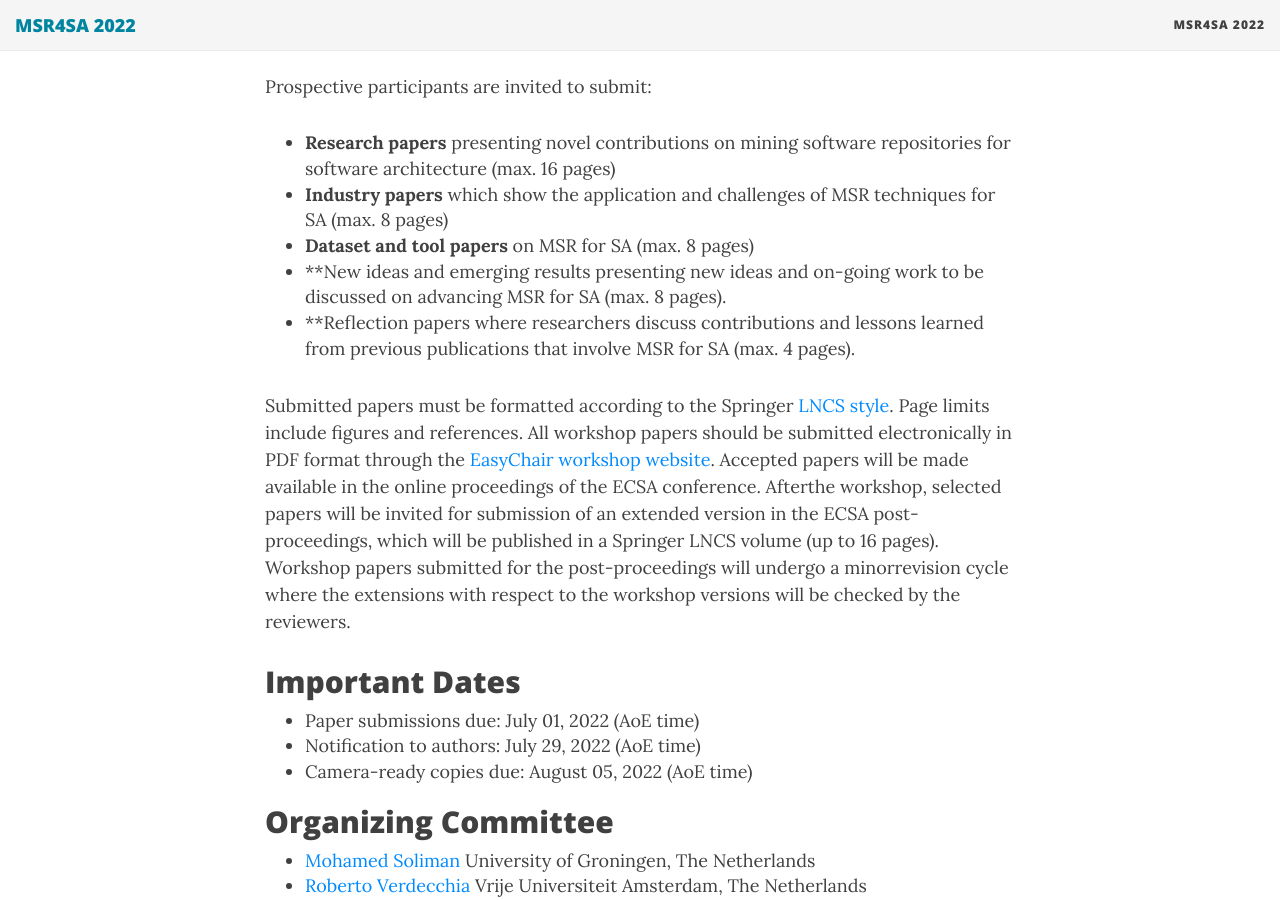
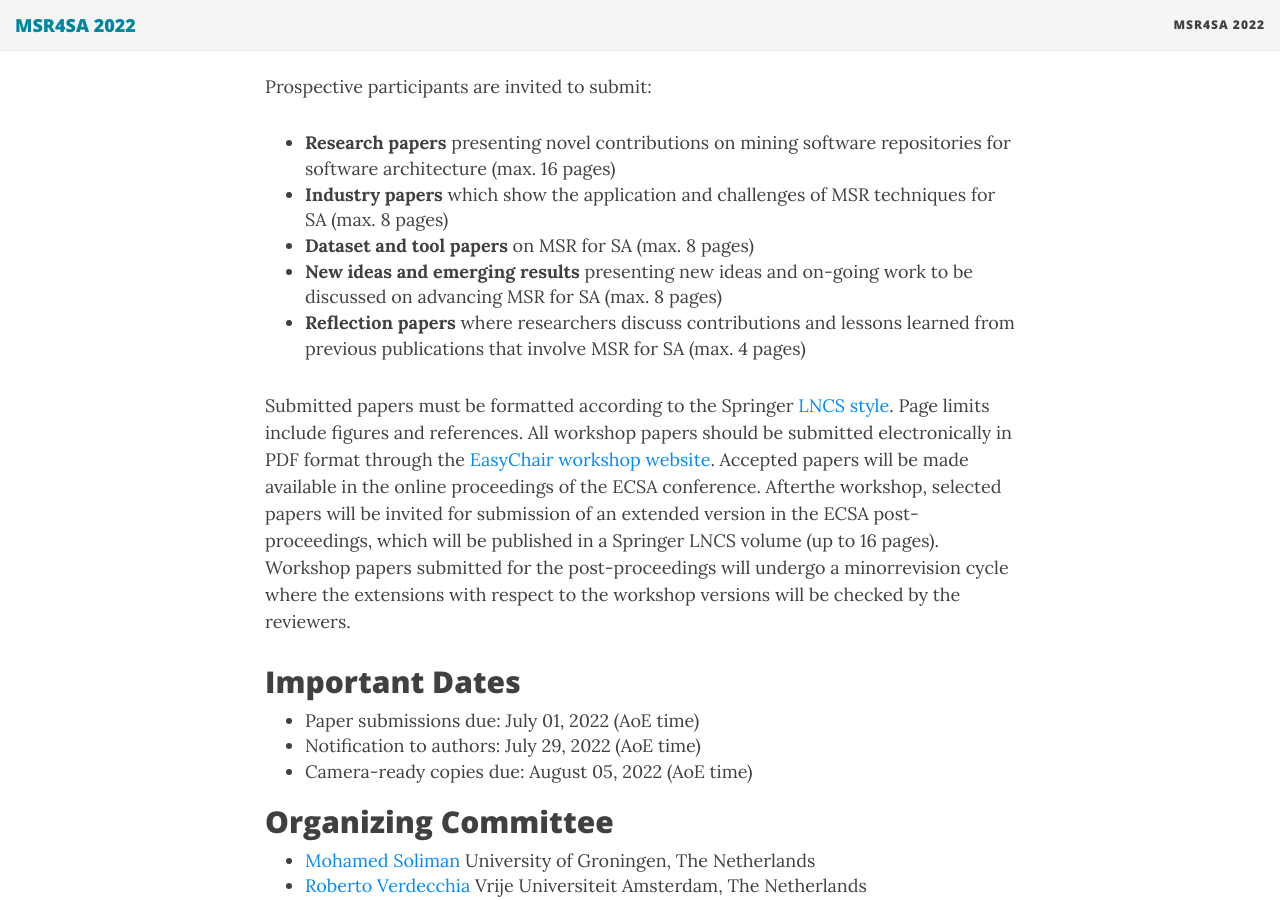
Before and after one commit to MSR4SA/msr4sa.github.io, a Jekyll site: the page built from msr4sa2022.md, in a window 1280 px wide and 900 px high, scrolled down 1014 px. Built offline with Jekyll 4.4.1, drawn with Linux system fonts in a browser that asks for light colours; nearby versions of some CDN libraries.

Commit message:
small revision for submission guidelines

```diff
--- a/msr4sa2022.md
+++ b/msr4sa2022.md
@@ -69,8 +69,8 @@ Prospective participants are invited to submit:
 - **Research papers** presenting novel contributions on mining software repositories for software architecture (max. 16 pages)
 - **Industry papers** which show the application and challenges of MSR techniques for SA (max. 8 pages)
 - **Dataset and tool papers** on MSR for SA (max. 8 pages)
-- **New ideas and emerging results presenting new ideas and on-going work to be discussed on advancing MSR for SA (max. 8 pages).
-- **Reflection papers where researchers discuss contributions and lessons learned from previous publications that involve MSR for SA (max. 4 pages).
+- **New ideas and emerging results** presenting new ideas and on-going work to be discussed on advancing MSR for SA (max. 8 pages)
+- **Reflection papers** where researchers discuss contributions and lessons learned from previous publications that involve MSR for SA (max. 4 pages)
 
 Submitted papers must be formatted according to the Springer [LNCS style](http://www.springer.com/computer/lncs?SGWID=0-164-6-793341-0). Page limits include figures and references.
 All workshop papers should be submitted electronically in PDF format through the [EasyChair workshop website](https://easychair.org/my/conference?conf=msr4sa2022).
```
